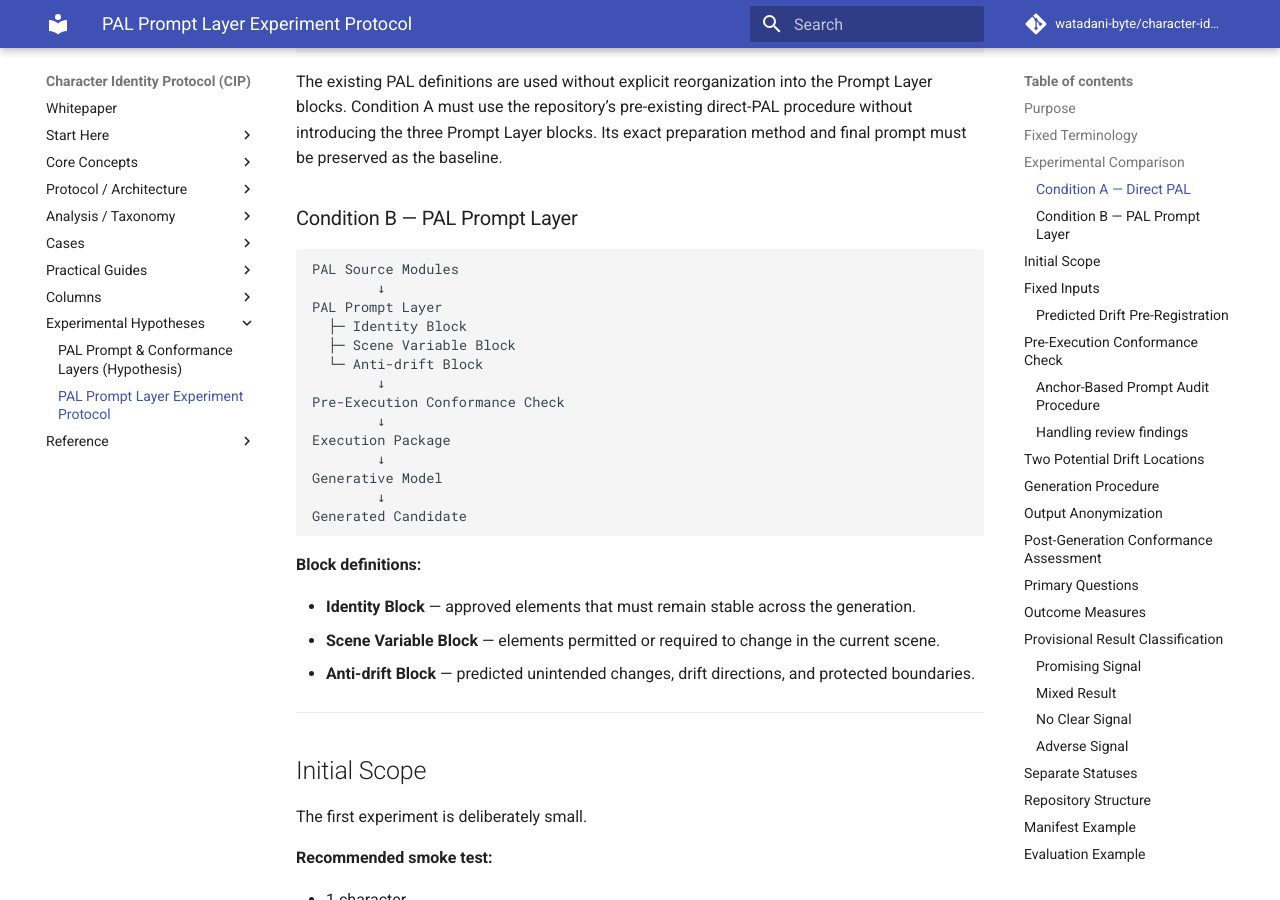
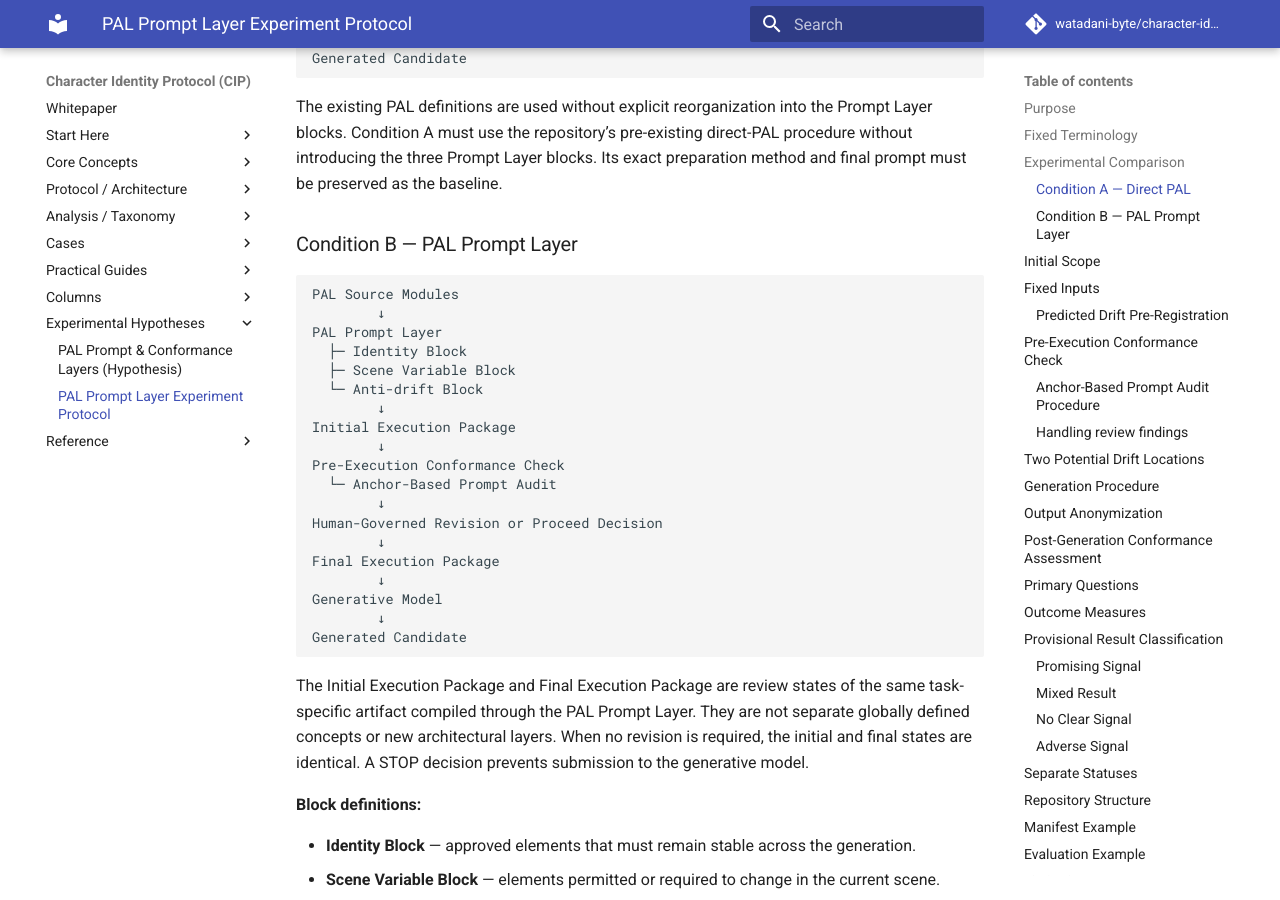
Before and after one commit to watadani-byte/character-identity-protocol, an MkDocs documentation site: the page built from docs/pal_prompt_layer_experiment_protocol.md, in a window 1280 px wide and 900 px high, scrolled down 2006 px. Built offline with MkDocs 1.6.1 and Material for MkDocs 9.7.7, drawn with Linux system fonts in a browser that asks for light colours; comment, search, counter and statistics services are not loaded; some of the changed text lies outside the part shown.

Commit message:
pal_prompt_layer_experiment_protocol.md を更新

````diff
--- a/docs/pal_prompt_layer_experiment_protocol.md
+++ b/docs/pal_prompt_layer_experiment_protocol.md
@@ -46,7 +46,7 @@ Definitions:
 - **B′** = the generated candidate
 - **B** = the intended output condition
 
-CIP evaluates whether B′ is adoptable in relation to B.
+Within the CIP-governed process, B′ is evaluated in relation to B, and the human operator retains final adoption authority.
 
 Important constraints:
 
@@ -90,14 +90,21 @@ PAL Prompt Layer
   ├─ Scene Variable Block
   └─ Anti-drift Block
         ↓
+Initial Execution Package
+        ↓
 Pre-Execution Conformance Check
+  └─ Anchor-Based Prompt Audit
         ↓
-Execution Package
+Human-Governed Revision or Proceed Decision
+        ↓
+Final Execution Package
         ↓
 Generative Model
         ↓
 Generated Candidate
 ```
+
+The Initial Execution Package and Final Execution Package are review states of the same task-specific artifact compiled through the PAL Prompt Layer. They are not separate globally defined concepts or new architectural layers. When no revision is required, the initial and final states are identical. A STOP decision prevents submission to the generative model.
 
 **Block definitions:**
 
@@ -264,6 +271,8 @@ Use the following human decisions:
 
 These are decisions made by the human operator within the CIP-governed workflow. They are not autonomous outputs of the audit.
 
+PROCEED authorizes submission of the reviewed Execution Package for generation; it does not certify preservation of A or guarantee conformance in the generated candidate.
+
 ### Handling review findings
 
 If the Pre-Execution Conformance Check identifies a critical omission, unsupported transformation, protected-condition override, or other material execution-translation risk, the human operator must select REVISE or STOP.
@@ -293,6 +302,7 @@ The following must be retained:
 - revision instruction, where applicable
 - revised Execution Package, where applicable
 - revision history
+- final Execution Package submitted for generation, where applicable
 - final pre-execution decision
 
 When revision occurs, Condition B measures a combined workflow consisting of structured Prompt Layer translation plus pre-execution human review. It does not measure automatic Prompt Layer compilation alone.
````
